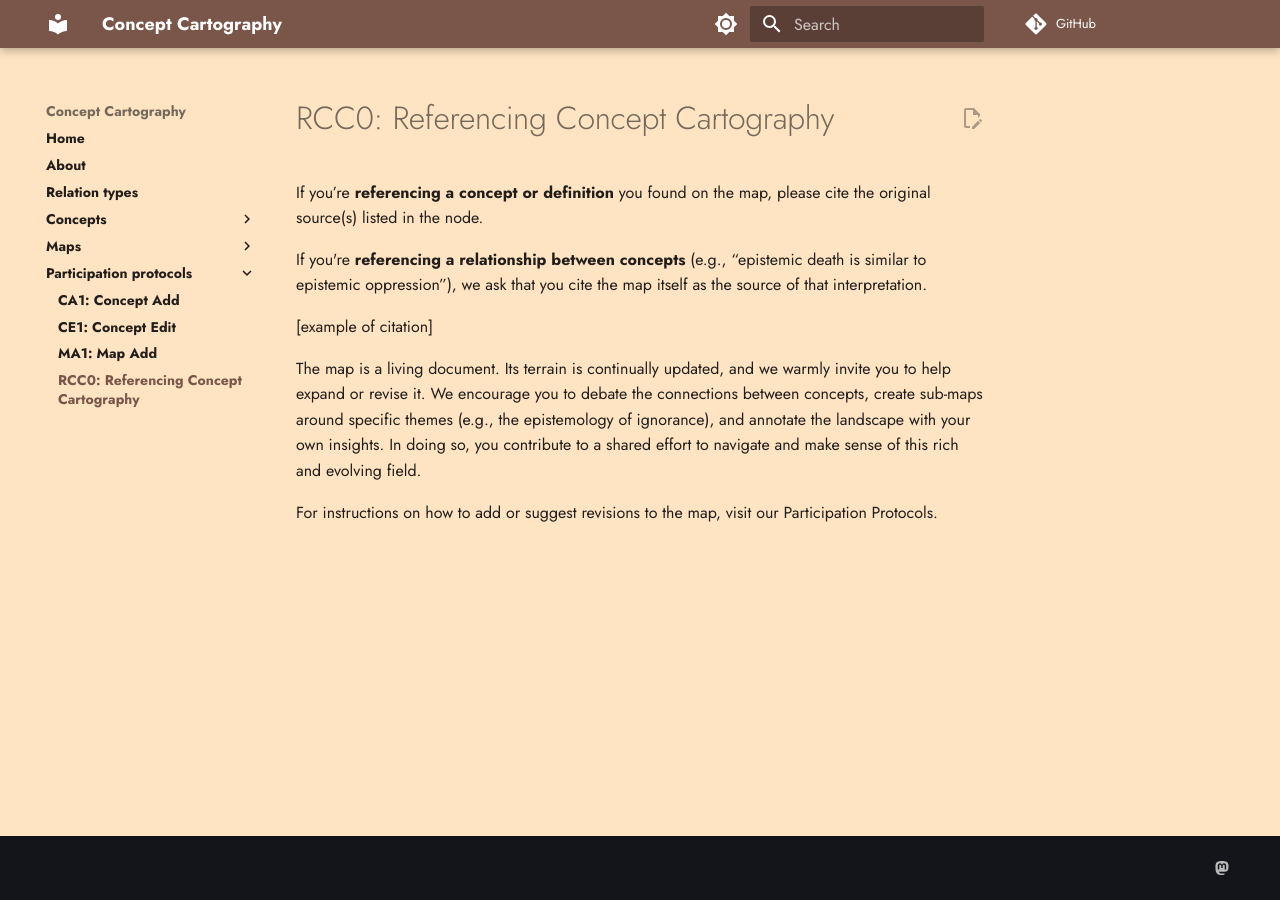
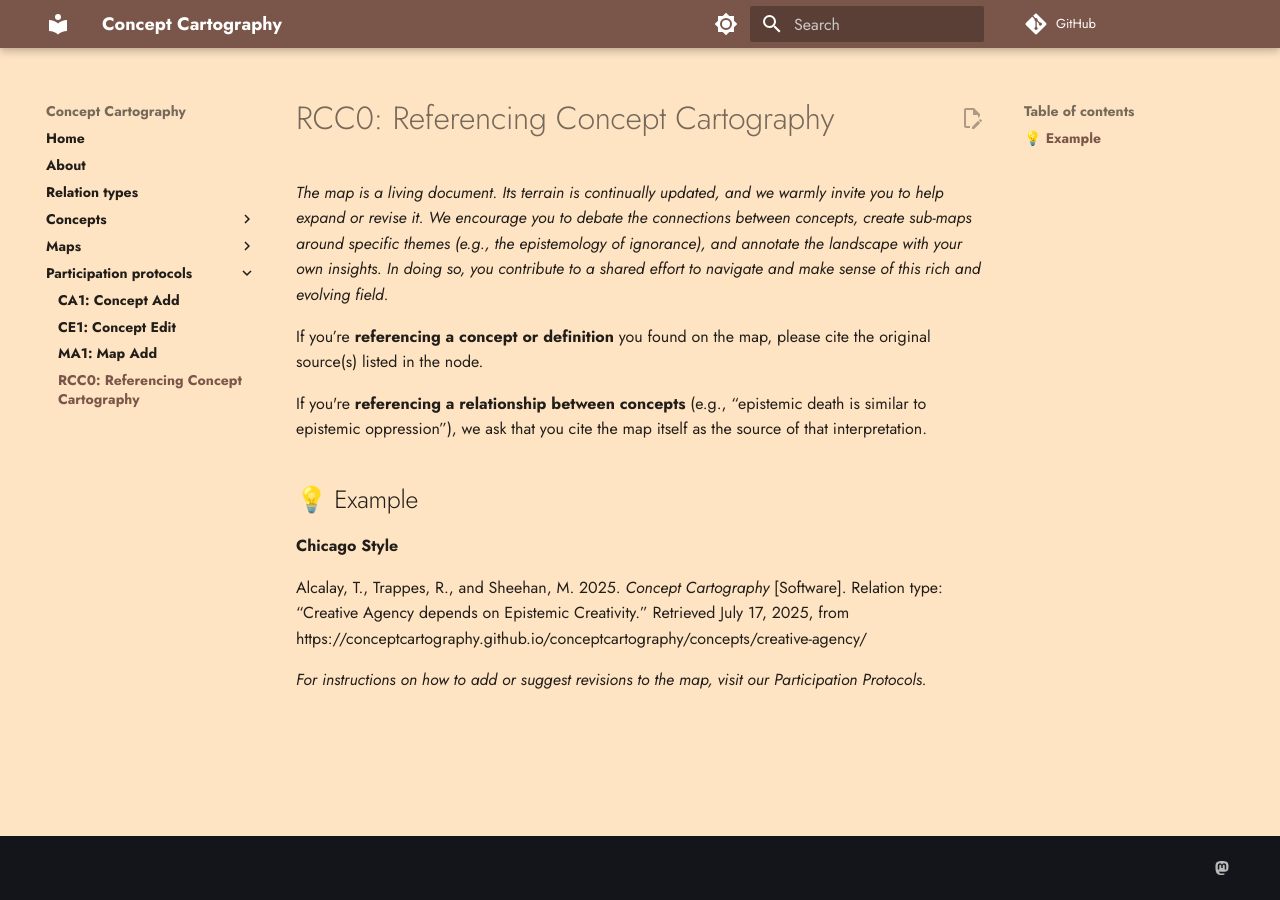
Before and after one commit to conceptcartography/conceptcartography, an MkDocs documentation site: the page built from docs/participation protocols/RCC0.md, in a window 1280 px wide. Built offline with MkDocs 1.6.1 and Material for MkDocs 9.7.7, drawn with Linux system fonts in a browser that asks for light colours; comment, search, counter and statistics services are not loaded; the version menu is left out.

Commit message:
Update RCC0.md
Added example citation protocol

```diff
--- a/docs/participation protocols/RCC0.md
+++ b/docs/participation protocols/RCC0.md
@@ -1,12 +1,16 @@
 # RCC0: Referencing Concept Cartography
 
+_The map is a living document. Its terrain is continually updated, and we warmly invite you to help expand or revise it. We encourage you to debate the connections between concepts, create sub-maps around specific themes (e.g., the epistemology of ignorance), and annotate the landscape with your own insights. In doing so, you contribute to a shared effort to navigate and make sense of this rich and evolving field._
 
 If you’re **referencing a concept or definition** you found on the map, please cite the original source(s) listed in the node.
 
 If you're **referencing a relationship between concepts** (e.g., “epistemic death is similar to epistemic oppression”), we ask that you cite the map itself as the source of that interpretation.
 
-[example of citation]
+## 💡 Example
 
-The map is a living document. Its terrain is continually updated, and we warmly invite you to help expand or revise it. We encourage you to debate the connections between concepts, create sub-maps around specific themes (e.g., the epistemology of ignorance), and annotate the landscape with your own insights. In doing so, you contribute to a shared effort to navigate and make sense of this rich and evolving field.
+**Chicago Style**
 
-For instructions on how to add or suggest revisions to the map, visit our Participation Protocols.
+Alcalay, T., Trappes, R., and Sheehan, M. 2025. _Concept Cartography_ [Software]. Relation type: “Creative Agency depends on Epistemic Creativity.” Retrieved July 17, 2025, from https://conceptcartography.github.io/conceptcartography/concepts/creative-agency/
+
+
+_For instructions on how to add or suggest revisions to the map, visit our Participation Protocols._
```
